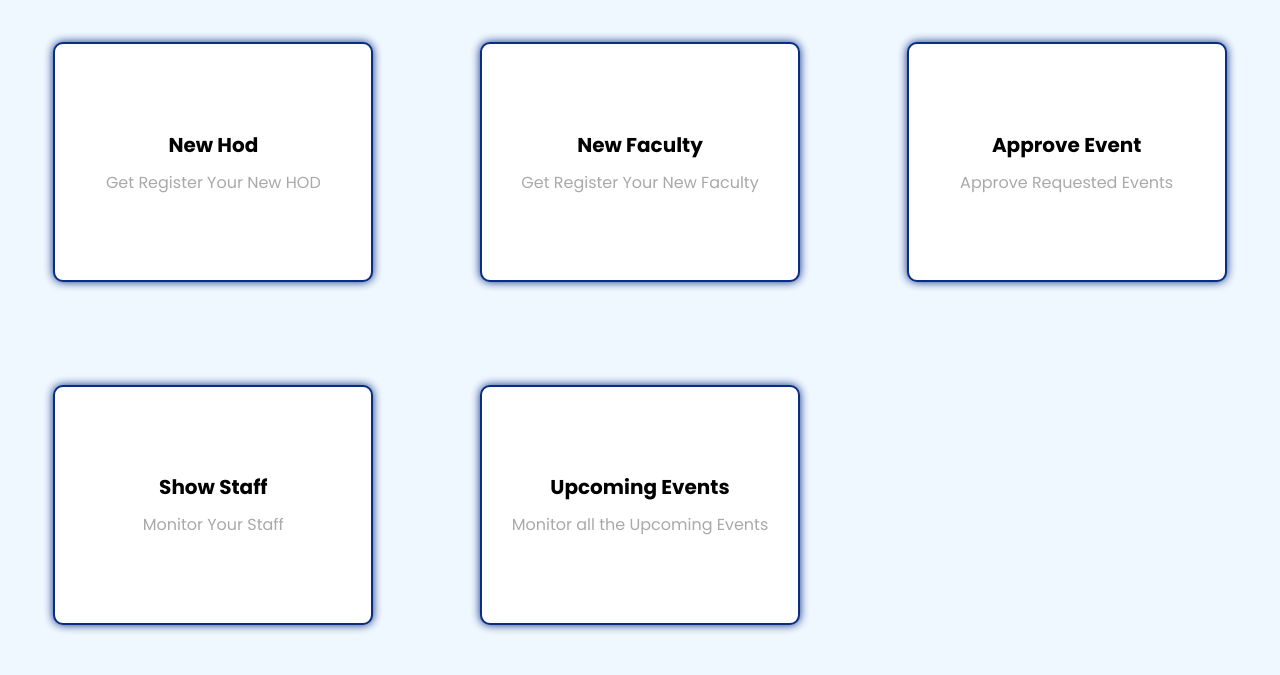
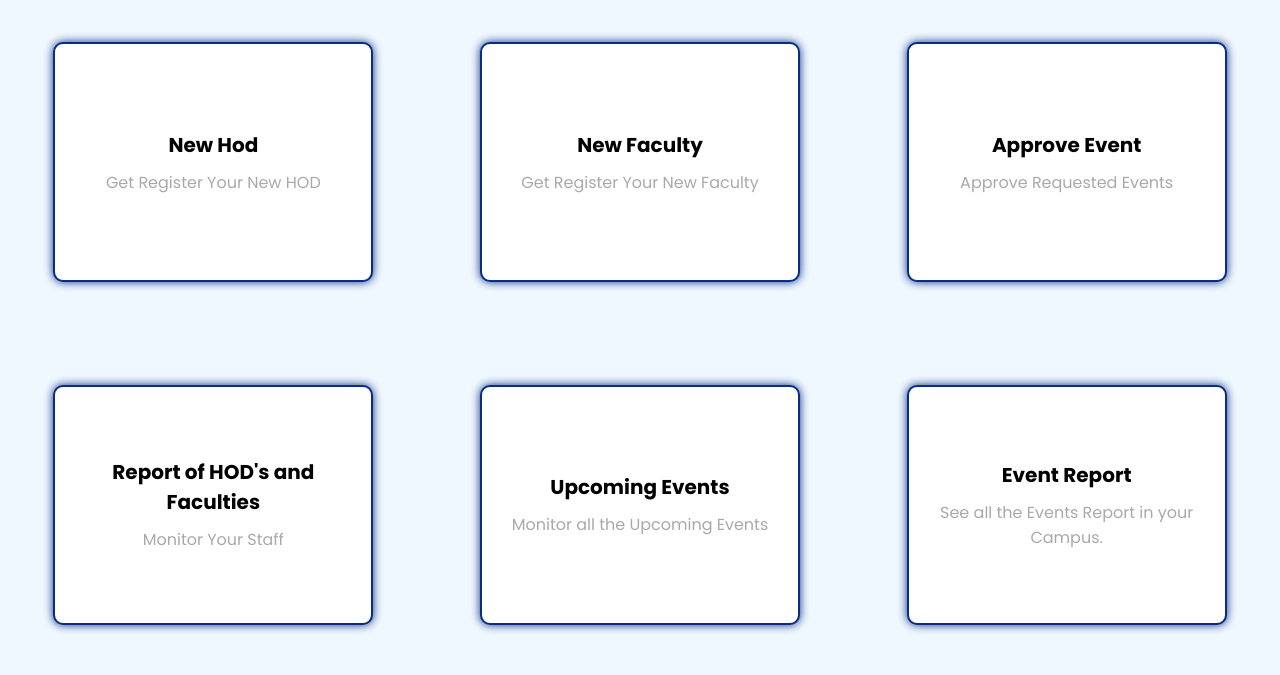
Before and after one commit to safalyakumbhare/Academic-Event-Manager, a PHP site: page /HomeAdmin.php in a window 1280 px wide. Shown: the part 89-764 px from the top of the page. Run offline with PHP 8.4, Linux system fonts and the light colour scheme; a user stored in the database is signed in; data comes from the database, SQL or seed files in the repository.

Commit message:
Bug fixes

```diff
--- a/Addhod.php
+++ b/Addhod.php
@@ -13,7 +13,7 @@ if (isset($_POST['send'])) {
 
     if ($result == 1) {
         echo "<script>alert('New Hod $name Added Successfully')</script>";
-        include ("HomeAdmin.php");
+        include ("showstaff.php");
 
     } else {
         echo "Error inserting data: " . mysqli_error($conn);
--- a/HomeAdmin.php
+++ b/HomeAdmin.php
@@ -61,7 +61,7 @@ include ("header.php");
         <div class="box hover-box" id="new-faculty">
           <div class="content">
 
-            <h2>Show Staff</h2>
+            <h2>Report of HOD's and Faculties</h2>
             <p>Monitor Your Staff</p>
 
           </div>
@@ -80,6 +80,18 @@ include ("header.php");
         </div>
       </a>
     </button>
+    <button class="bttn">
+      <a href="Event Report.php">
+        <div class="box hover-box" id="new-faculty">
+          <div class="content">
+
+            <h2>Event Report</h2>
+            <p>See all the Events Report in your Campus.</p>
+
+          </div>
+        </div>
+      </a>
+    </button>
   </div>
 </body>
 
```
Also changed, not shown: HomeHOD.php (+13 -0 lines).
